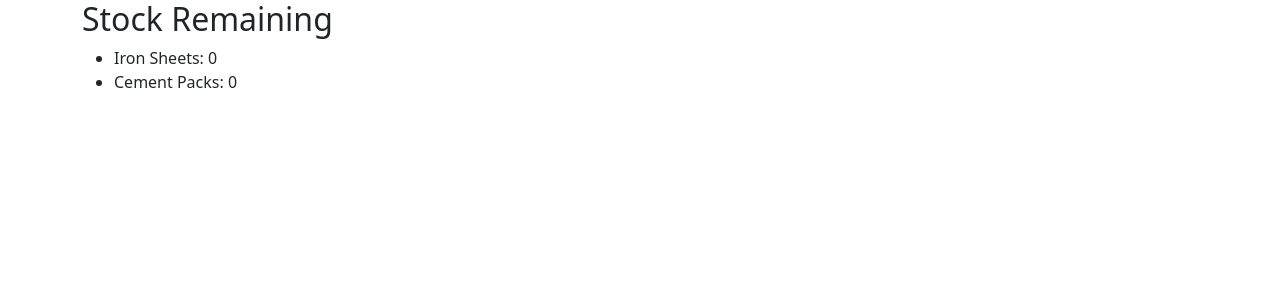
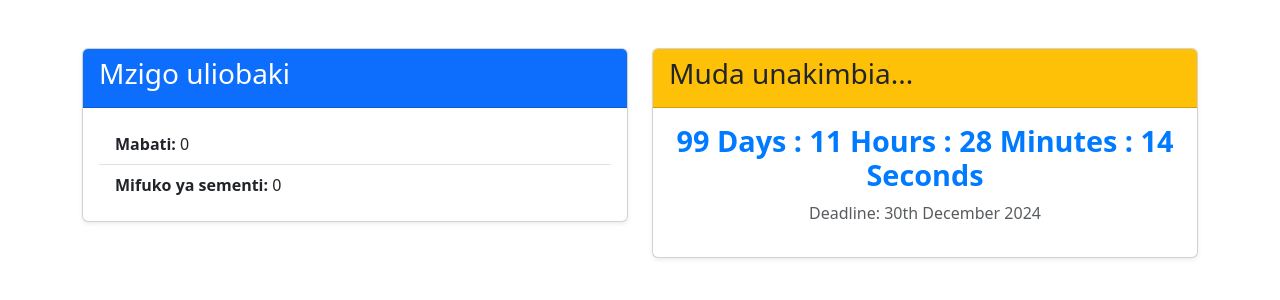
Before and after one commit to mnekx/amashindano, a React (Create React App) app in the folder frontend/: page / in a window 1280 px wide. Shown: the top 300 px of the page. Built offline with nearby package versions, Linux system fonts and the light colour scheme; no server answers.

Commit message:
added styling for the StockCounter component

```diff
--- a/frontend/src/App.css
+++ b/frontend/src/App.css
@@ -1,38 +1,5 @@
-.App {
-  text-align: center;
+.countdown {
+  font-size: 1.8rem;
+  font-weight: bold;
+  color: #007bff; /* Primary Blue */
 }
-
-.App-logo {
-  height: 40vmin;
-  pointer-events: none;
-}
-
-@media (prefers-reduced-motion: no-preference) {
-  .App-logo {
-    animation: App-logo-spin infinite 20s linear;
-  }
-}
-
-.App-header {
-  background-color: #282c34;
-  min-height: 100vh;
-  display: flex;
-  flex-direction: column;
-  align-items: center;
-  justify-content: center;
-  font-size: calc(10px + 2vmin);
-  color: white;
-}
-
-.App-link {
-  color: #61dafb;
-}
-
-@keyframes App-logo-spin {
-  from {
-    transform: rotate(0deg);
-  }
-  to {
-    transform: rotate(360deg);
-  }
-}
--- a/frontend/src/App.js
+++ b/frontend/src/App.js
@@ -1,6 +1,8 @@
 import React from 'react';
 import StockCounter from './components/StockCounter';
 // import StockReductionForm from './components/StockReductionForm';
+import './App.css';
+
 
 function App() {
     return (
--- a/frontend/src/components/StockCounter.js
+++ b/frontend/src/components/StockCounter.js
@@ -2,23 +2,93 @@ import React, { useState, useEffect } from 'react';
 import axios from 'axios';
 
 const StockCounter = () => {
-    const [stock, setStock] = useState({ remaining_iron_sheets: 0, remaining_cement_packs: 0 });
+  const [stock, setStock] = useState({
+    remaining_iron_sheets: 0,
+    remaining_cement_packs: 0,
+  });
+  const [timeLeft, setTimeLeft] = useState({
+    days: 0,
+    hours: 0,
+    minutes: 0,
+    seconds: 0,
+  });
 
-    useEffect(() => {
-        axios.get('http://localhost:8000/api/stock/')
-            .then(response => setStock(response.data))
-            .catch(error => console.log(error));
-    }, []);
+  // Function to calculate the time difference between the current date and the deadline
+  const calculateTimeLeft = () => {
+    const deadline = new Date('2024-12-30T00:00:00'); // Set the deadline to 30th Dec 2024
+    const now = new Date(); // Get current date and time
+    const difference = deadline - now; // Difference in milliseconds
 
-    return (
-        <div className="container">
-            <h2>Stock Remaining</h2>
-            <ul>
-                <li>Iron Sheets: {stock.remaining_iron_sheets}</li>
-                <li>Cement Packs: {stock.remaining_cement_packs}</li>
-            </ul>
+    if (difference > 0) {
+      return {
+        days: Math.floor(difference / (1000 * 60 * 60 * 24)),
+        hours: Math.floor((difference / (1000 * 60 * 60)) % 24),
+        minutes: Math.floor((difference / 1000 / 60) % 60),
+        seconds: Math.floor((difference / 1000) % 60),
+      };
+    } else {
+      return { days: 0, hours: 0, minutes: 0, seconds: 0 };
+    }
+  };
+
+  // Fetch stock data from the API
+  useEffect(() => {
+    axios
+      .get('http://localhost:8000/api/stock/')
+      .then((response) => setStock(response.data))
+      .catch((error) => console.error('Error fetching stock:', error));
+  }, []);
+
+  // Update countdown every second
+  useEffect(() => {
+    const timer = setInterval(() => {
+      setTimeLeft(calculateTimeLeft());
+    }, 1000);
+
+    return () => clearInterval(timer); // Clean up the interval on component unmount
+  }, []);
+
+  return (
+    <div className='container mt-5'>
+      <div className='row'>
+        {/* Stock Display Card */}
+        <div className='col-md-6'>
+          <div className='card shadow-sm'>
+            <div className='card-header bg-primary text-white'>
+              <h3>Mzigo uliobaki</h3>
+            </div>
+            <div className='card-body'>
+              <ul className='list-group list-group-flush'>
+                <li className='list-group-item'>
+                  <strong>Mabati:</strong> {stock.remaining_iron_sheets}
+                </li>
+                <li className='list-group-item'>
+                  <strong>Mifuko ya sementi:</strong>{' '}
+                  {stock.remaining_cement_packs}
+                </li>
+              </ul>
+            </div>
+          </div>
         </div>
-    );
+
+        {/* Countdown Timer Card */}
+        <div className='col-md-6'>
+          <div className='card shadow-sm'>
+            <div className='card-header bg-warning text-dark'>
+              <h3>Muda unakimbia...</h3>
+            </div>
+            <div className='card-body text-center'>
+              <h4 className='countdown'>
+                {timeLeft.days} Days : {timeLeft.hours} Hours :{' '}
+                {timeLeft.minutes} Minutes : {timeLeft.seconds} Seconds
+              </h4>
+              <p className='text-muted'>Deadline: 30th December 2024</p>
+            </div>
+          </div>
+        </div>
+      </div>
+    </div>
+  );
 };
 
 export default StockCounter;
```
